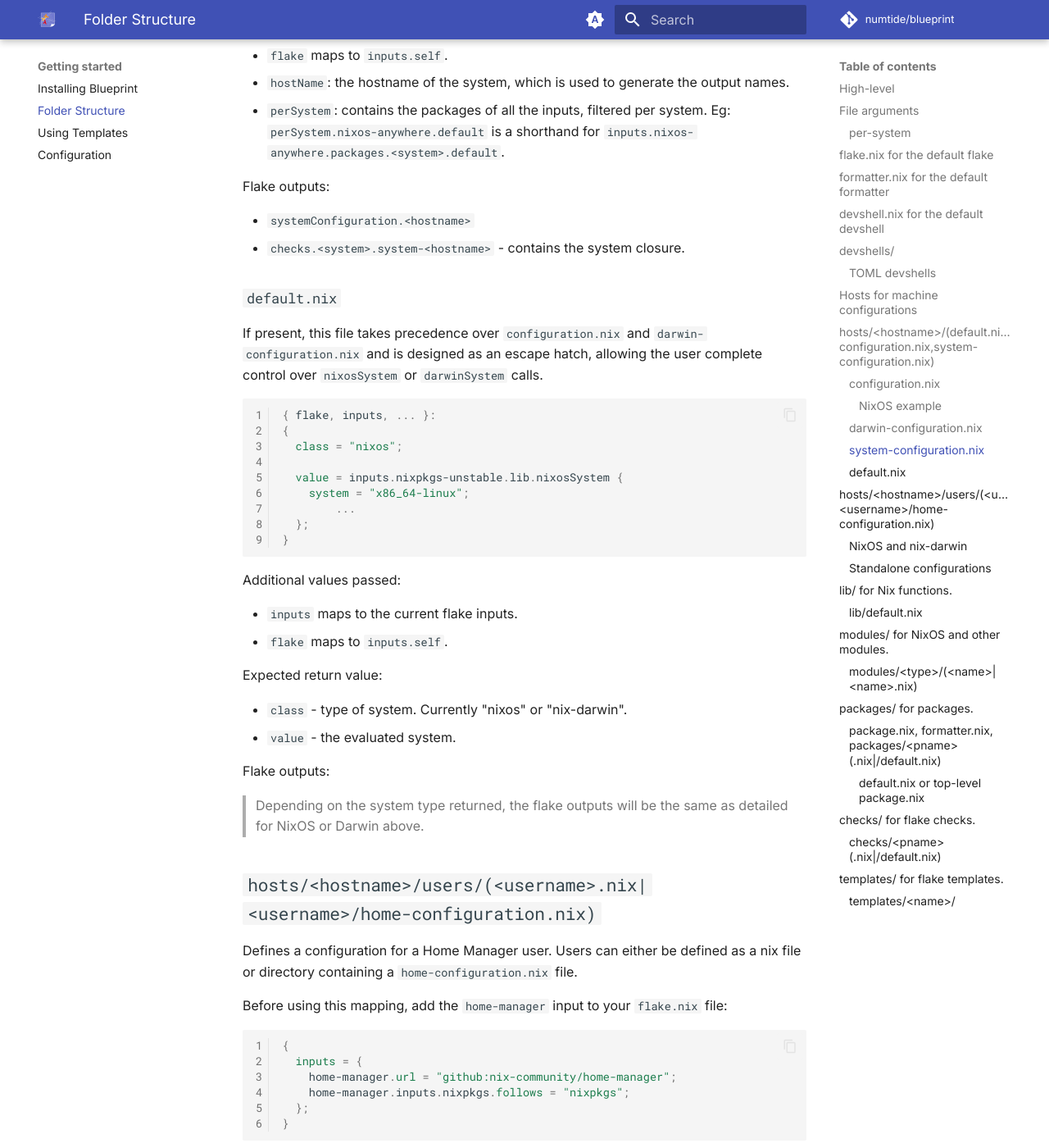
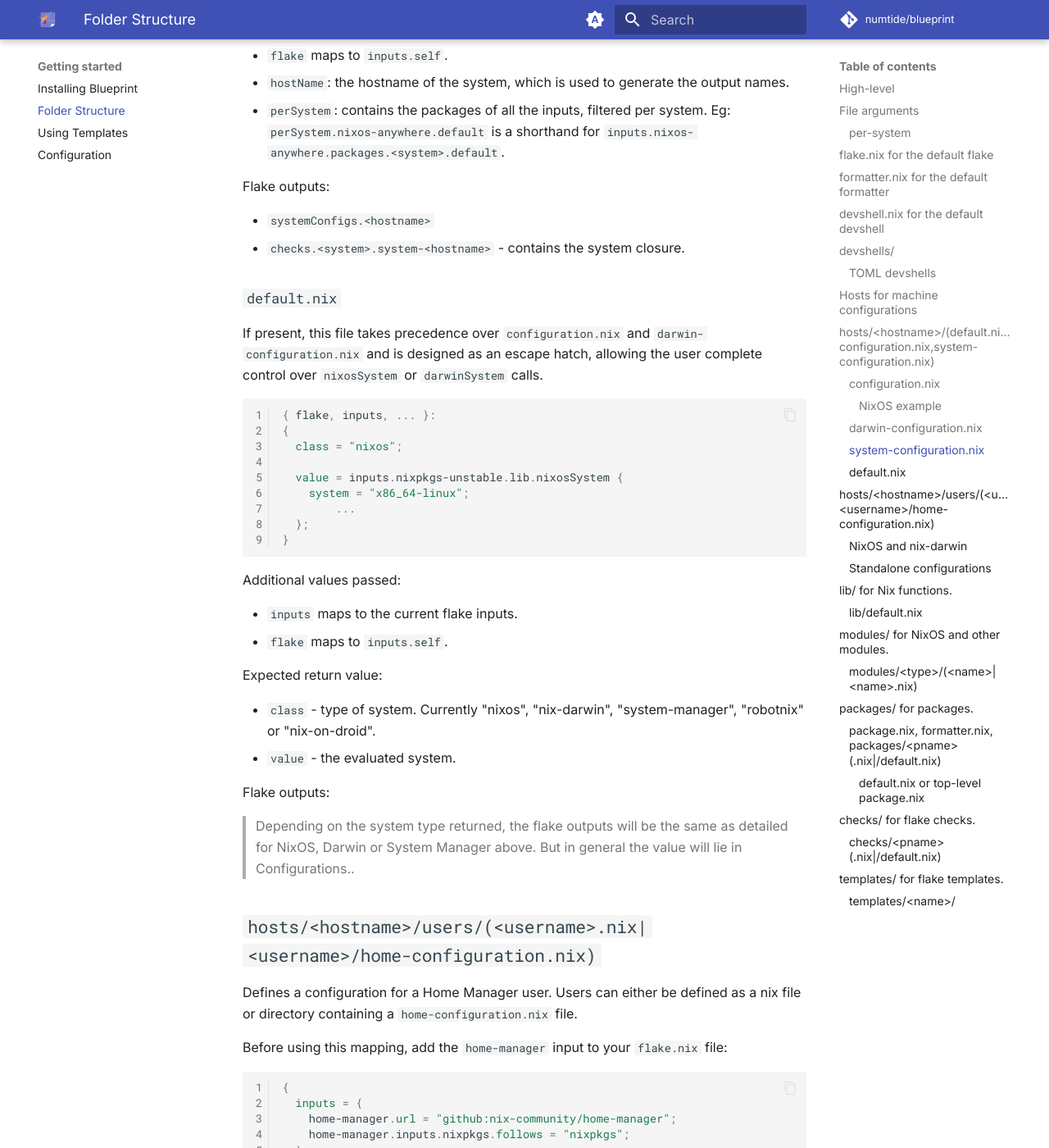
Before and after one commit to numtide/blueprint, an MkDocs documentation site: the page built from docs/content/getting-started/folder_structure.md, in a window 1280 px wide and 1400 px high, scrolled down 5679 px. Shown: the whole window at 82% size. Built offline with MkDocs 1.6.1 and Material for MkDocs 9.7.7, drawn with Linux system fonts in a browser that asks for light colours; comment, search, counter and statistics services are not loaded; the version menu is left out.

Commit message:
fix: add output mappings for android nixos solutions (#131)
* fix: add output mappings for android nixos solutions

* chore: update `hosts/<hostname>/default.nix` docs

```diff
--- a/docs/content/getting-started/folder_structure.md
+++ b/docs/content/getting-started/folder_structure.md
@@ -227,7 +227,7 @@ Additional values passed:
 
 Flake outputs:
 
-* `systemConfiguration.<hostname>`
+* `systemConfigs.<hostname>`
 * `checks.<system>.system-<hostname>` - contains the system closure.
 
 ### `default.nix`
@@ -253,12 +253,12 @@ Additional values passed:
 
 Expected return value:
 
-* `class` - type of system. Currently "nixos" or "nix-darwin".
+* `class` - type of system. Currently "nixos", "nix-darwin", "system-manager", "robotnix" or "nix-on-droid".
 * `value` - the evaluated system.
 
 Flake outputs:
 
-> Depending on the system type returned, the flake outputs will be the same as detailed for NixOS or Darwin above.
+> Depending on the system type returned, the flake outputs will be the same as detailed for NixOS, Darwin or System Manager above. But in general the value will lie in <type in camel-case>Configurations.<hostname>.
 
 ## `hosts/<hostname>/users/(<username>.nix|<username>/home-configuration.nix)`
 
```
Also changed, not shown: 1 other file.
